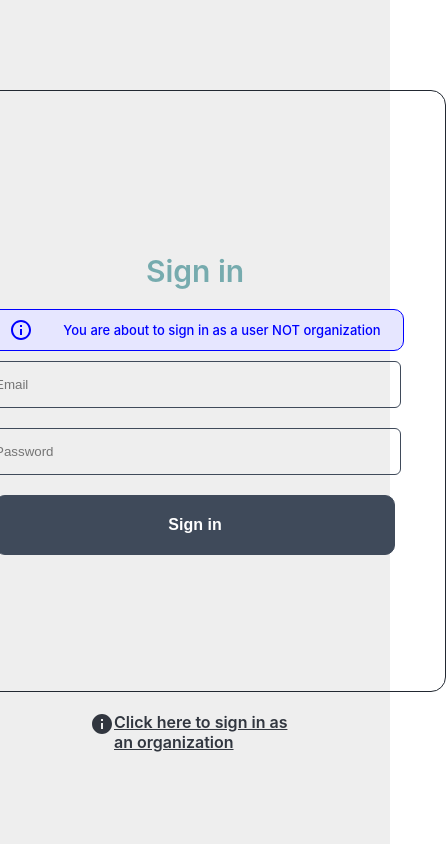
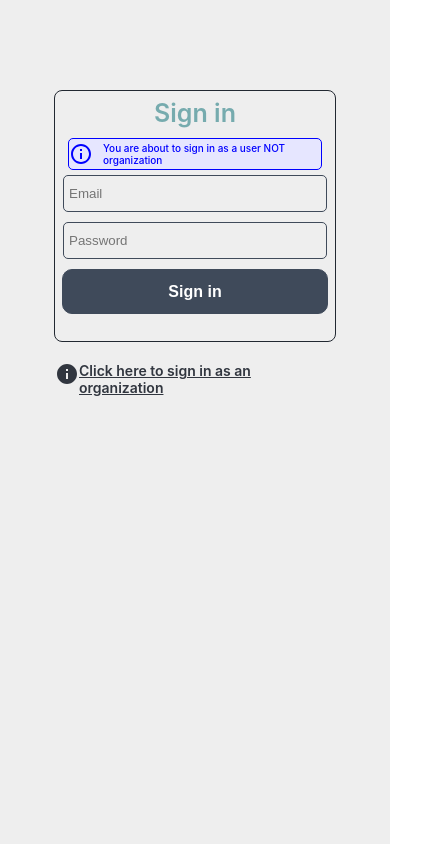
Before and after one commit to unyimeudemy/solidid-client-1, a React (Create React App) app: page /sign_in in a window 390 px wide. Shown: the whole page, 446 px wide, since content can reach past the window. Built offline with nearby package versions, Linux system fonts and the light colour scheme; no server answers; what @fvilers/disable-react-devtools would draw is missing.

Commit message:
user sign in page made responsive

```diff
--- a/src/Styling/signStyles.js
+++ b/src/Styling/signStyles.js
@@ -21,6 +21,13 @@ export const Container = styled.div`
     align-items: center;
     justify-content: center;
 
+    @media only screen and (max-width: 425px) {
+        height: 250px;
+        width: 280px;
+        border-radius: 8px;
+}
+
+
 `
 
 export const Logo = styled.div`
@@ -42,6 +49,14 @@ export const Input = styled.input`
   border-radius: 6px;
   padding: 5px;
   margin-bottom: 20px;
+
+  @media only screen and (max-width: 425px) {
+    width: 90%;
+  height: 25px;
+  border-radius: 5px;
+  padding: 5px;
+  margin-bottom: 10px;
+}
 `;
 
 export const Title = styled.div`
@@ -49,6 +64,11 @@ export const Title = styled.div`
     font-size: 30px;
     font-weight: 600;
     margin-bottom: 20px;
+
+       @media only screen and (max-width: 425px) {
+        font-size: 25px;
+    margin-bottom: 10px;
+}
 `
 
 export const Buttons = styled.div`
@@ -57,7 +77,12 @@ export const Buttons = styled.div`
     justify-content: space-around;
     gap: 150px;
     width: 80%;
-    height: 35px;
+    /* height: 35px; */
+
+        @media only screen and (max-width: 425px) {
+        width: 95%;
+        /* height: 25px; */
+}
 `
 
 export const Button = styled.button`
@@ -78,8 +103,11 @@ export const Button = styled.button`
   font-weight: 700;
   height: 60px;
   width: 100%;
+  margin-bottom: 20px;
 
-  margin-bottom: 20px;
+  @media only screen and (max-width: 425px) {
+        height: 45px;
+}
 `;
 
 export const Body = styled.div`
--- a/src/pages/SigninPage.jsx
+++ b/src/pages/SigninPage.jsx
@@ -22,6 +22,11 @@ font-weight: 600;
 text-decoration: underline;
 margin-top: 20px;
 cursor: pointer;
+
+@media only screen and (max-width: 425px) {
+    width: 280px;
+    font-size: 14px;
+}
 `
 
 const Notification = styled.div`
@@ -35,6 +40,13 @@ const Notification = styled.div`
     align-items: center;
     justify-content: center;
     color: #0000ff;
+
+    @media only screen and (max-width: 425px) {
+        height: 30px;
+        margin-bottom: 5px;
+    border-radius: 5px;
+      width: 90%;
+}
 
 `
 const Error = styled.div`
@@ -55,6 +67,11 @@ const Message = styled.div`
     font-size: small;
     margin-left: 30px;
     font-weight: 500;
+
+    @media only screen and (max-width: 425px) {
+    font-size: 10px;
+    margin-left: 10px;
+}
 `;
 
 export const SigninPage = () => {
```
